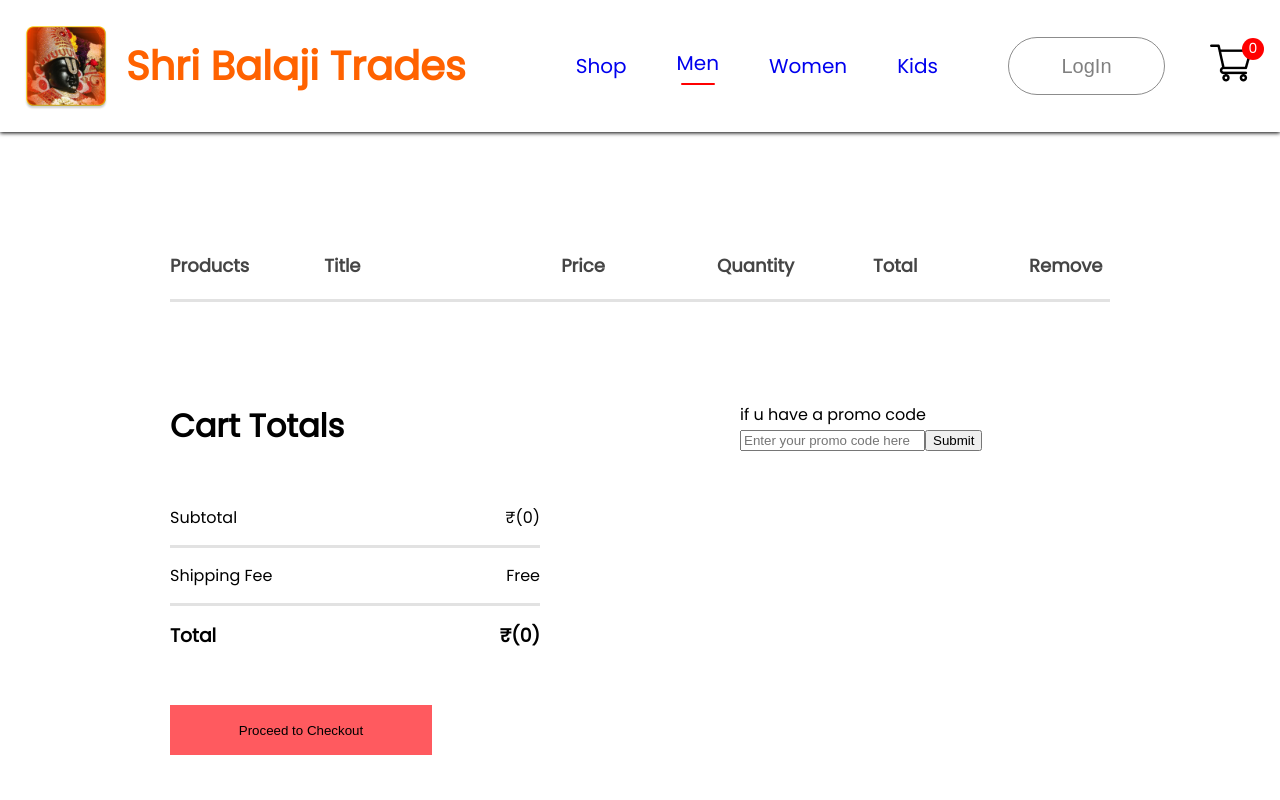
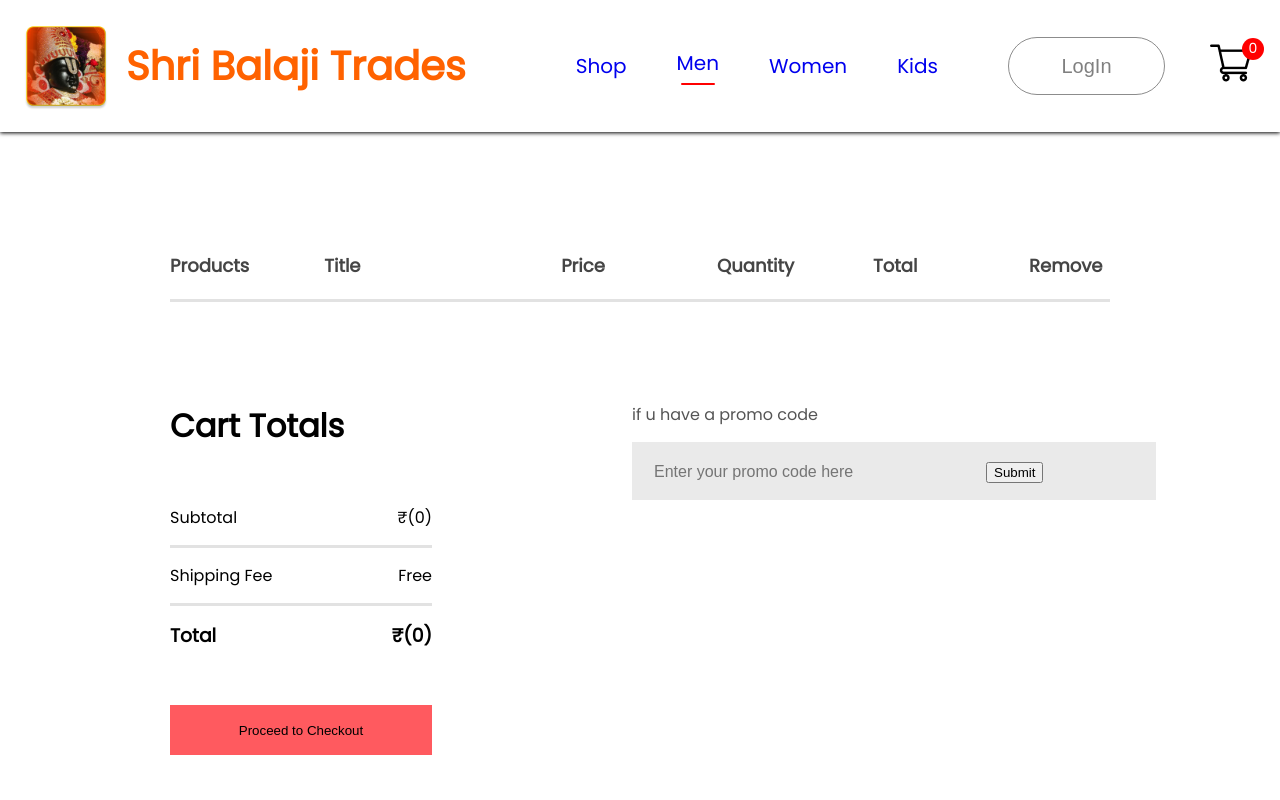
Before and after one commit to AnmollGarg/BalajiTrades, a React (Create React App) app: page /cart in a window 1280 px wide. Shown: the top 800 px of the page. Built offline with nearby package versions, Linux system fonts and the light colour scheme.

Commit message:
Testing CSS

```diff
--- a/src/Comp/CartItems/CartItems.css
+++ b/src/Comp/CartItems/CartItems.css
@@ -80,3 +80,26 @@
     font-size: 16px;
     font-weight: 500;
 }
+
+.cartitems-promocode p {
+    color: #555;
+}
+
+.cartitem-promobox {
+    width: 504px;
+    margin-top: 15px;
+    padding-left: 20px;
+    height: 58px;
+    background-color: #eaeaea;
+
+}
+
+.cartitem-promobox input {
+    width: 330px;
+    height: 58px;
+    border: none;
+    outline: none;
+    font-size: 16px;
+
+    background-color: transparent;
+}
```
